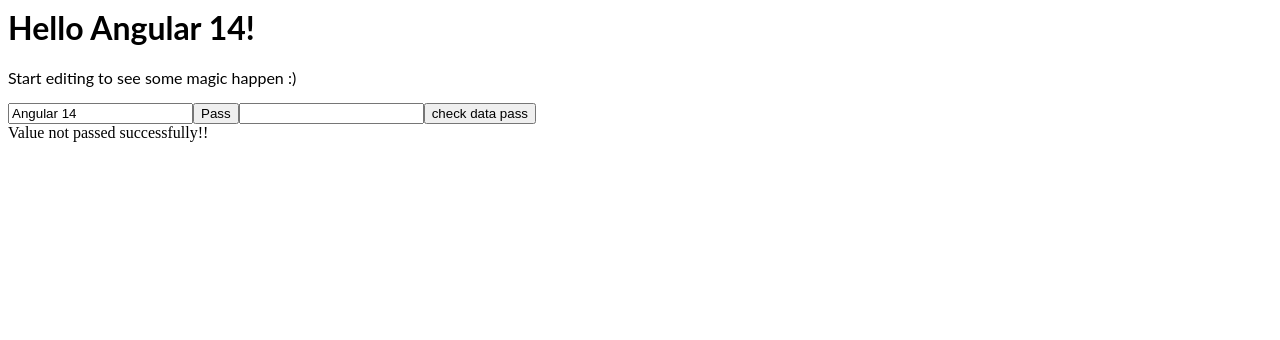
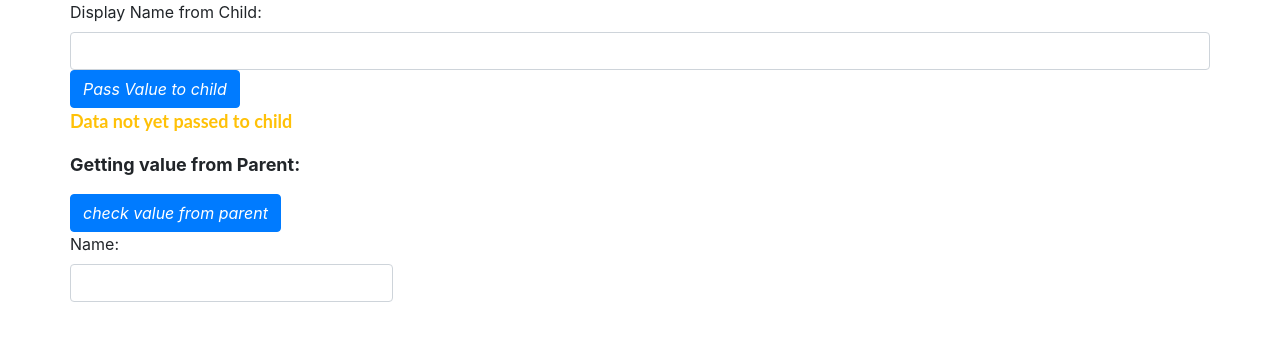
Before and after one commit to RamTheeru/angular-ivy-gfsqyq99, an Angular app: page / in a window 1280 px wide. Shown: the top 340 px of the page. Built offline with nearby package versions, Linux system fonts and the light colour scheme.

Commit message:
6 files modified

```diff
--- a/src/app/app.component.html
+++ b/src/app/app.component.html
@@ -1,5 +1,20 @@
-<hello name="{{ name }}"></hello>
-<p>Start editing to see some magic happen :)</p>
-<input type="text" value="" [(ngModel)]="name" />
-<input type="button" value="Pass" (click)="passbyclick()" />
-<app-test (t)="mycheck()" [iv]="testval"></app-test>
+<div class="container">
+  <div class="row">
+    <label>Display Name from Child:</label>
+    <input type="text" class="form-control" />
+    <button (click)="passbyclick()" class="btn btn-primary">
+      Pass Value to child
+    </button>
+  </div>
+  <div class="row">
+    <p *ngIf="ispassed; else t" class="text-info">
+      Data passing from parent to child.......
+    </p>
+    <ng-template #t>
+      <p class="text-warning">Data not yet passed to child</p>
+    </ng-template>
+  </div>
+  <div class="row">
+    <app-test [gd]="testval"></app-test>
+  </div>
+</div>
--- a/src/app/app.component.ts
+++ b/src/app/app.component.ts
@@ -8,7 +8,9 @@
 export class AppComponent {
   name = 'Angular ' + VERSION.major;
   testval: string = '';
+  ispassed: boolean = false;
   passbyclick() {
+    this.ispassed = true;
     this.testval = 'data passed to child component';
   }
   mycheck() {
--- a/src/app/test/test.component.html
+++ b/src/app/test/test.component.html
@@ -1,10 +1,17 @@
-<input type="text" [value]="ival" />
-<button (click)="test()">check data pass</button>
-<br />
-<p *ngIf="isset; else ab">Value passed successfully!!</p>
-<ng-template #ab>Value not passed successfully!!</ng-template>
-<div *ngIf="isset">
-  <div class="row" *ngFor="let n of nums">
-    <p>{{ n }}</p>
+<!-- <p *ngIf="isset; else ab">Value passed successfully!!</p>
+<ng-template #ab>Value not passed successfully!!</ng-template> -->
+<div class="container">
+  <div class="row">
+    <p>Getting value from Parent:</p>
+    <p class="text-success">{{ val }}</p>
+  </div>
+  <div class="row">
+    <button (click)="oncheck()" class="btn btn-primary">
+      check value from parent
+    </button>
+  </div>
+  <div class="row">
+    <label>Name:</label>
+    <input type="text" class="form-control" />
   </div>
 </div>
--- a/src/app/test/test.component.ts
+++ b/src/app/test/test.component.ts
@@ -1,4 +1,4 @@
-import { Component, EventEmitter, Input, OnInit, Output } from '@angular/core';
+import { Component, EventEmitter, Input, OnInit } from '@angular/core';
 
 @Component({
   selector: 'app-test',
@@ -6,21 +6,18 @@
   styleUrls: ['./test.component.css'],
 })
 export class TestComponent implements OnInit {
-  @Input('iv') ival: string = '';
-  @Output('t') tt = new EventEmitter<string>();
+  @Input('gd') getdata = '';
   val: string = '';
   isset: boolean = false;
   nums: number[] = [1, 2, 3, 4, 5];
   constructor() {}
 
   ngOnInit() {
-    this.val = this.ival;
+    //this.val = this.getdata;
     //this.isset = this.val != '';
   }
   oncheck() {
-    this.isset = this.ival != '';
-  }
-  test() {
-    this.tt.emit('go');
+    this.val = this.getdata;
+    //this.isset = this.ival != '';
   }
 }
--- a/src/index.html
+++ b/src/index.html
@@ -1 +1,12 @@
+<head>
+  <meta charset="utf-8" />
+  <meta name="viewport" content="width=device-width, initial-scale=1" />
+  <link
+    rel="stylesheet"
+    href="https://cdn.jsdelivr.net/npm/bootstrap@4.6.1/dist/css/bootstrap.min.css"
+  />
+  <script src="https://cdn.jsdelivr.net/npm/jquery@3.6.0/dist/jquery.slim.min.js"></script>
+  <script src="https://cdn.jsdelivr.net/npm/popper.js@1.16.1/dist/umd/popper.min.js"></script>
+  <script src="https://cdn.jsdelivr.net/npm/bootstrap@4.6.1/dist/js/bootstrap.bundle.min.js"></script>
+</head>
 <my-app>loading</my-app>
--- a/src/styles.css
+++ b/src/styles.css
@@ -1 +1,8 @@
 /* Add application styles & imports to this file! */
+button {
+  font-style: italic;
+}
+p {
+  font-size: large;
+  font-weight: bold;
+}
```
